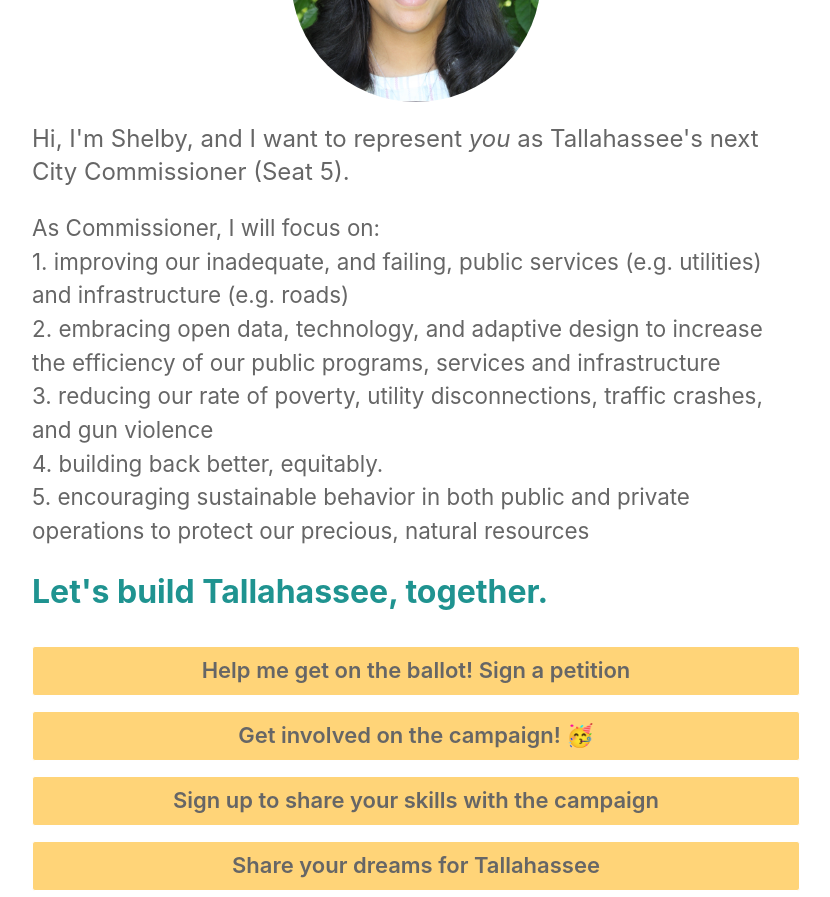
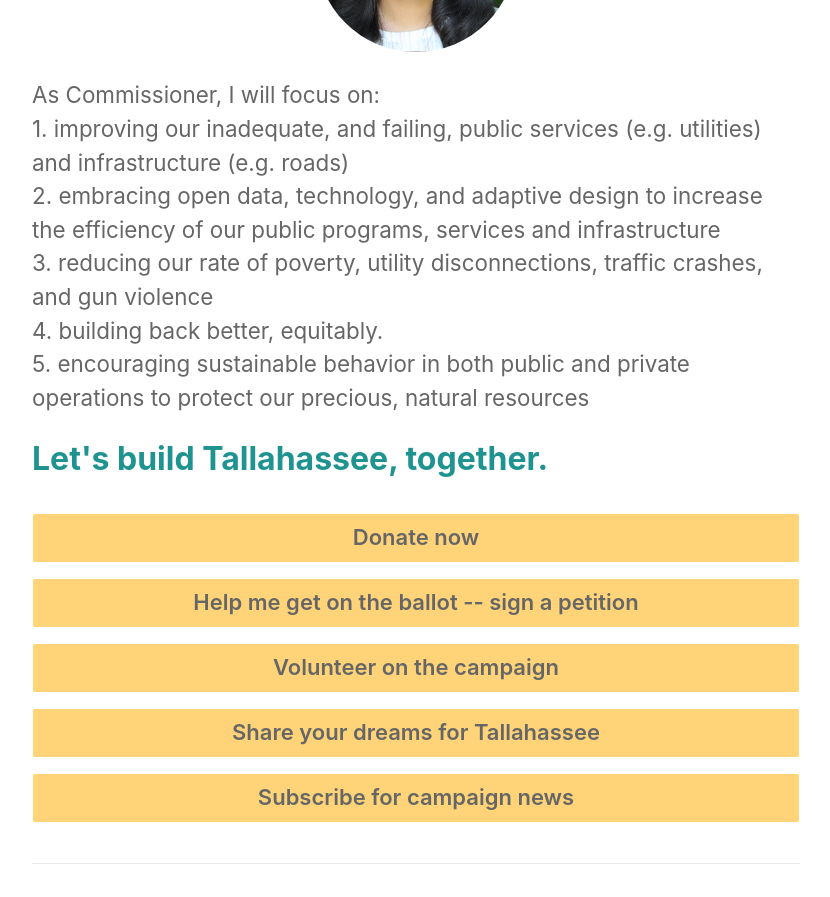
Before and after one commit to shelbygreen/campaign, a Next.js app: page / in a window 1280 px wide. Shown: the part 280-1177 px from the top of the page, without its empty margins (224-1054 px from the left). Built offline with nearby package versions, Linux system fonts and the light colour scheme.

Commit message:
added donate page

```diff
--- a/components/layout.module.css
+++ b/components/layout.module.css
@@ -13,6 +13,7 @@
 
 .backToHome {
     margin: 3rem 0 0;
+    color: #f5be48;
 }
 
 @media (min-width: 768px) {
--- a/pages/index.js
+++ b/pages/index.js
@@ -1,29 +1,24 @@
 import Head from 'next/head'
+import Link from 'next/link'
 import Layout, { siteTitle } from '../components/layout'
 import utilStyles from '../styles/utils.module.css'
 import homeStyles from '../styles/Home.module.css'
 import Image from 'next/image'
-import Link from 'next/link'
 import headshot from '../public/images/profile-2.png'
+import { getSortedPostsData } from '../lib/posts'
 
-export default function Home() {
+export async function getStaticProps() {
+  const allPostsData = getSortedPostsData()
+  return {
+      props: {
+        allPostsData
+      }
+  }
+}
 
-  // WIP
-  // $(function() {
-  //   changer();
-  // });
-
-  // function changer() {
-  //     var words = ["an adaptive", "a responsive",
-  //     "a resilient", "an open", "a sustainable",
-  //     "a vibrant", "a collaborative", "an inviting", "an innovative"];
-  //     var idx = Math.floor(words.length * Math.random());
-  //     $('#change').text(words[idx]);
-  //     var time = Math.floor(5000 * Math.random() + 3000);
-  //     setTimeout(changer,time);
-  // }
-
+export default function Home({allPostsData}) {
   return (
+    <>
     <Layout home>
       <Head>
         <title>{siteTitle}</title>
@@ -35,8 +30,9 @@ export default function Home() {
         src={headshot}
         />
       </div>
-      <p className={utilStyles.headingLg}>Hi, I'm Shelby, and I want to represent <i>you</i> as Tallahassee's next City Commissioner (Seat 5).</p>
-      {/* <br/><br/> */}
+      {/* introduction  */}
+      {/* <p className={utilStyles.headingLg}>Hi, I'm Shelby, and I want to represent <i>you</i> as Tallahassee's next City Commissioner (Seat 5).</p>
+      <p className={utilStyles.headingLg}>As a policy analyst, researcher, and software developer, I know how to develop innovative and data-driven policies that will transform Tallahassee into an affordable, integrated, sustainable, and efficient City that works for all of us. </p> */}
       <p className={utilStyles.headingMd}>As Commissioner, I will focus on:
       <br/>
       1. improving our inadequate, and failing, public services (e.g. utilities) and infrastructure (e.g. roads) <br/>
@@ -48,16 +44,18 @@ export default function Home() {
       <p className={utilStyles.blurb}><b>Let's build <span id="change"></span> Tallahassee, together.</b></p>
 
       <div className={utilStyles.buttonBox}>
-        <div className={utilStyles.button}><Link href="/petition">Help me get on the ballot! Sign a petition</Link></div>
-        <div className={utilStyles.button}><Link href="/events">Get involved on the campaign! 🥳</Link></div>
-        <div className={utilStyles.button}><Link href="/volunteer">Sign up to share your skills with the campaign</Link></div>
+      <div className={utilStyles.button}><a href="https://secure.actblue.com/donate/shelbytlh">Donate now</a></div>
+        <div className={utilStyles.button}><Link href="/petition">Help me get on the ballot -- sign a petition</Link></div>
+        <div className={utilStyles.button}><Link href="/volunteer">Volunteer on the campaign</Link></div>
         <div className={utilStyles.button}><Link href="/dare">Share your dreams for Tallahassee</Link></div>
-        <div className={utilStyles.button}><Link href="/get-involved">Subscribe to get campaign news</Link></div>
+        <div className={utilStyles.button}><Link href="/get-involved">Subscribe for campaign news</Link></div>
       </div>
 
+      {/* footer */}
       <div className={homeStyles.footer}>
         <center>made with <span style={{color: '#e25555'}}>&#9829;</span> by <a href="https://www.github.com/shelbygreen">shelby green</a></center>
       </div>
     </Layout>
+    </>
   )
 }
--- a/pages/petition.js
+++ b/pages/petition.js
@@ -9,12 +9,12 @@ export default function Petition() {
                 <Head>
                     <title>petition</title>
                 </Head>
-                <p className={utilStyles.headingMd}> I need to collect petitions to qualify as a candidate on the election ballot. Please help me get on the ballot by signing a petition.
+                <p className={utilStyles.headingMd}> I need to collect petitions to qualify as a candidate on the election ballot. Please help me reach my goal by signing a petition.
                 <br/><br/>
                 You must be a City of Tallahassee resident and registered voter to sign a petition! If you need to update your voter registration, please go <a href="https://registertovoteflorida.gov/eligibilityreactive"><b>here</b>.</a><br/>
                 <br/>
                 Option 1: Print out the petition <a href="https://drive.google.com/file/d/1guGGYjk2d_ipG9Myj3wKaAJ3pkoXraVM/view?usp=sharing">here</a>, sign it, and mail it to me -- 519 Ingleside Avenue, Tallahassee FL 32303. <br/>
-                Option 2 -- preferred option: Fill out the form below. I'll coordinate a time to stop by with a petition and get your signature. </p>
+                Option 2: Fill out the form below. I'll coordinate a time to stop by with a petition and get your signature. </p>
 
                 <iframe class="airtable-embed" src="https://airtable.com/embed/shr7rld8pcVDKSlcI?backgroundColor=teal" frameborder="0" onmousewheel="" width="100%" height="533" style={{border: '1px solid #ccc'}}></iframe>
 
--- /dev/null
+++ b/posts/how-to-help.md
@@ -0,0 +1,10 @@
+---
+title: 'How to help?'
+date: '2022-03-22'
+tag: 'question'
+---
+
+1. If you live in Tallahasse, please sign a **[petition](/petition)** to help me get on the ballot!
+2. **[Volunteer](/volunteer)** on the campaign! I'll need as much support as you can spare.
+3. **[Subscribe](/get-involved)** to the campaign newsletter
+4. This campaign is all about daring to imagine, and build, a better Tallahassee. **[Share](/dare)** the dreams you have for Tallahassee.
--- a/posts/test.md
+++ b/posts/test.md
@@ -1,7 +1,7 @@
 ---
 title: 'testing'
 date: '2022-03-11'
-tag: 'question'
+tag: 'wip'
 ---
 
 testing file
--- a/styles/globals.css
+++ b/styles/globals.css
@@ -7,8 +7,9 @@ html,
 body {
   padding: 0;
   margin: 0;
-  font-family: -apple-system, BlinkMacSystemFont, Canela, Segoe UI, Roboto, Oxygen,
-    Ubuntu, Cantarell, Fira Sans, Droid Sans, Helvetica Neue, sans-serif;
+  font-family: -apple-system,BlinkMacSystemFont,Segoe UI,Roboto,Helvetica Neue,Arial,Noto Sans,sans-serif,Apple Color Emoji,Segoe UI Emoji,Segoe UI Symbol,Noto Color Emoji;
+  /* font-family: -apple-system, BlinkMacSystemFont, Canela, Segoe UI, Roboto, Oxygen,
+    Ubuntu, Cantarell, Fira Sans, Droid Sans, Helvetica Neue, sans-serif; */
   background: #ffffff;
 }
 
--- a/styles/utils.module.css
+++ b/styles/utils.module.css
@@ -14,7 +14,7 @@
 }
 
 .headingXl {
-    font-size: 2rem;
+    font-size: 1.25rem;
     line-height: 1.3;
     font-weight: 800;
     letter-spacing: -0.05rem;
@@ -109,7 +109,7 @@
 }
 
 .headshotBox {
-    width: 250px;
+    width: 200px;
     margin-left: auto;
     margin-right: auto;
 }
```
Also changed, not shown: pages/issues.js (added, +23 -0 lines), 2 other files (tests, documents, lock files or other folders).
